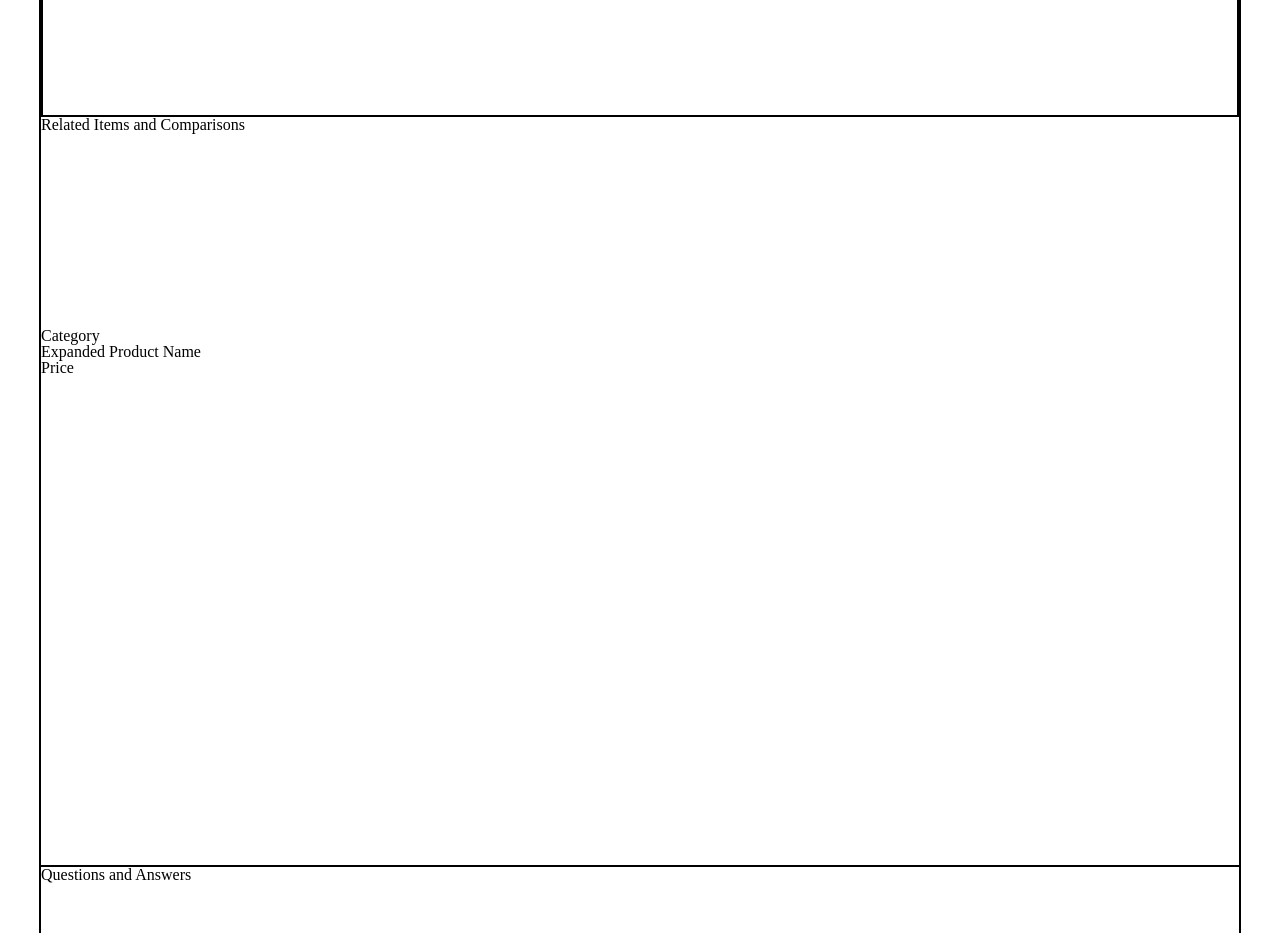
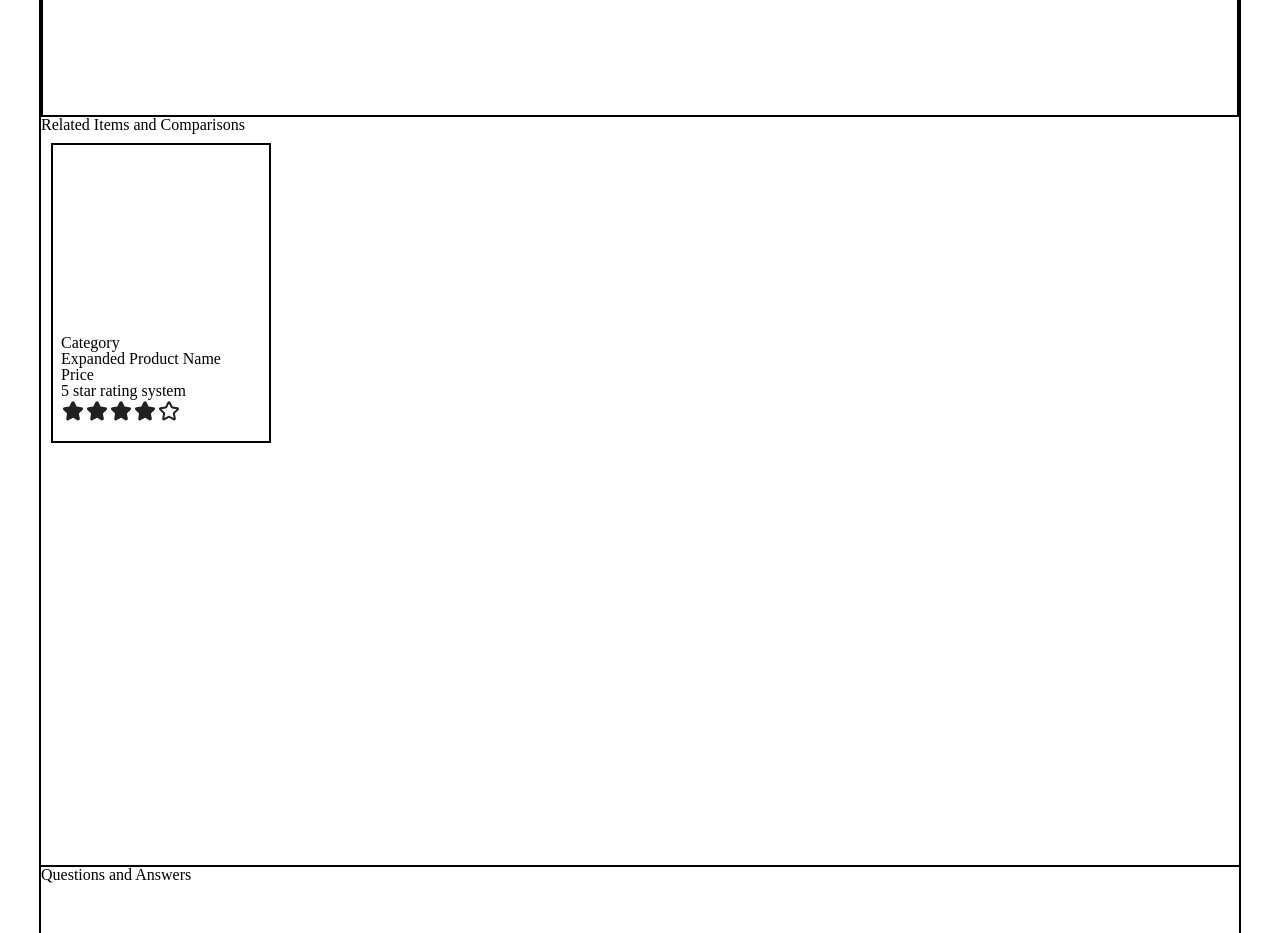
Before and after one commit to Quintessestial-Queues/project-catwalk, a React (Create React App) app in the folder client/: page / in a window 1280 px wide. Shown: the part 860-1793 px from the top of the page. Built offline with nearby package versions, Linux system fonts and the light colour scheme; the HTML template or start-up script is replaced by a standard one.

Commit message:
finishing product cards

```diff
--- a/client/src/RelatedItems/ProductCard.jsx
+++ b/client/src/RelatedItems/ProductCard.jsx
@@ -7,9 +7,7 @@ const ProductCard = () => {
     <div className={styles.productCard}>
       {console.log('product card loaded')}
       {/* <button className='action-button' /> */}
-      <div className='preview-image'>
-
-      </div>
+      <div className='preview-image' />
       <ProductInfo />
     </div>
   )
--- a/client/src/RelatedItems/ProductInfo.jsx
+++ b/client/src/RelatedItems/ProductInfo.jsx
@@ -1,12 +1,14 @@
 import React from 'react';
+import StarRating from '../SharedComponents/StarRating.jsx'
 
-const ProductInfo = () => {
+const ProductInfo = ({ product }) => {
   return (
-    <div className='product-info'>
+    <div className='productInfo'>
       {console.log('product info loaded')}
       <h4>Category</h4>
       <h3>Expanded Product Name</h3>
       <h4>Price</h4>
+      <StarRating starRating={4.0}/>
     </div>
   )
 };
--- a/client/src/RelatedItems/relatedItems.module.css
+++ b/client/src/RelatedItems/relatedItems.module.css
@@ -4,10 +4,17 @@
   grid-template-columns: 220px 220px 220px 220px;
   grid-template-rows: 300px;
   gap: 0px 0px;
+  padding: 10px;
 }
 .productCard {
   display: grid;
   grid-template-columns: 1fr;
   grid-template-rows: 65% 35%;
   gap: 0px 0px;
+  padding: 8px;
+  border-style: solid;
+  border-width: 2px;
 }
+.productInfo {
+  margin: 10px;
+}
```
